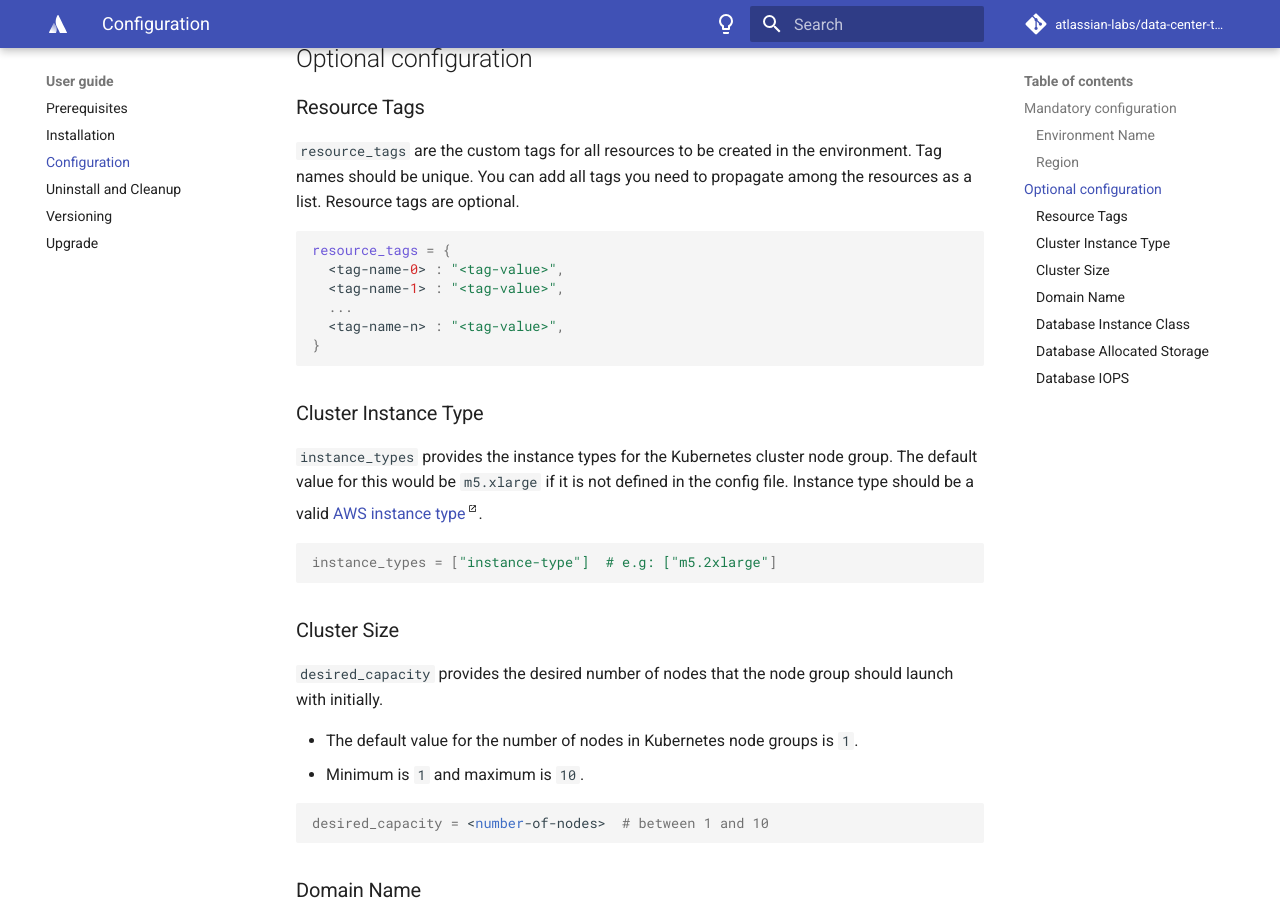
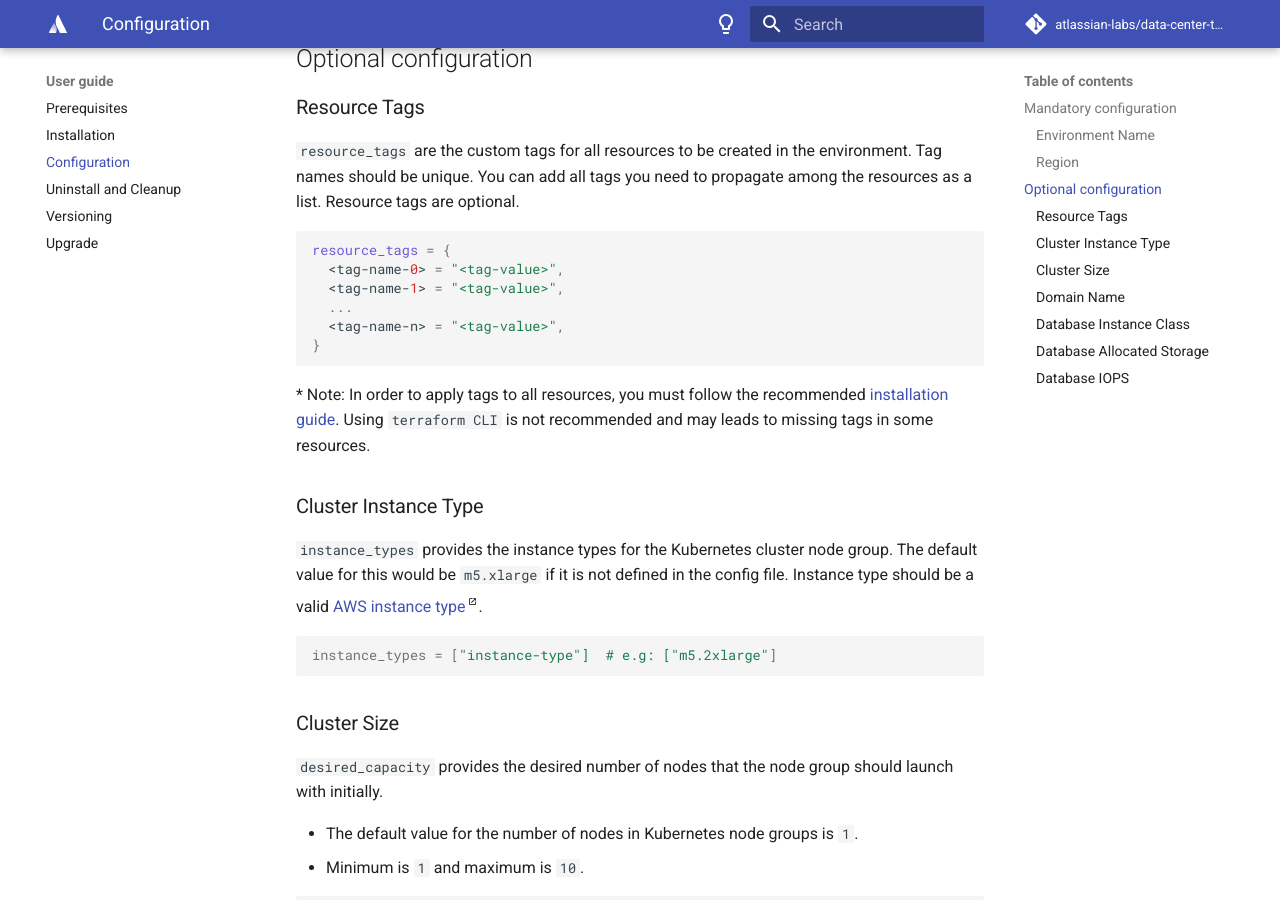
Before and after one commit to atlassian-labs/data-center-terraform, an MkDocs documentation site: the page built from docs/docs/userguide/CONFIGURATION.md, in a window 1280 px wide and 900 px high, scrolled down 1651 px. Built offline with MkDocs 1.6.1 and Material for MkDocs 9.7.7, drawn with Linux system fonts in a browser that asks for light colours; comment, search, counter and statistics services are not loaded.

Commit message:
TFKUBE-109: Docs added

````diff
--- a/docs/docs/userguide/CONFIGURATION.md
+++ b/docs/docs/userguide/CONFIGURATION.md
@@ -30,9 +30,9 @@
 
     # Optional items
     resource_tags = {
-      Terraform    : "true",
-      Organization : "atlassian",
-      product      : "bamboo" ,
+      Terraform    = "true",
+      Organization = "atlassian",
+      product      = "bamboo" ,
     }
 
     instance_types   = ["m5.xlarge"]
@@ -70,12 +70,13 @@
 
 ```terraform
 resource_tags = {
-  <tag-name-0> : "<tag-value>",
-  <tag-name-1> : "<tag-value>",
+  <tag-name-0> = "<tag-value>",
+  <tag-name-1> = "<tag-value>",
   ...
-  <tag-name-n> : "<tag-value>",
+  <tag-name-n> = "<tag-value>",
 }
 ```
+* Note: In order to apply tags to all resources, you must follow the recommended [installation guide](INSTALLATION.md). Using `terraform CLI` is not recommended and may leads to missing tags in some resources.
 
 ### Cluster Instance Type
 `instance_types` provides the instance types for the Kubernetes cluster node group.
````
